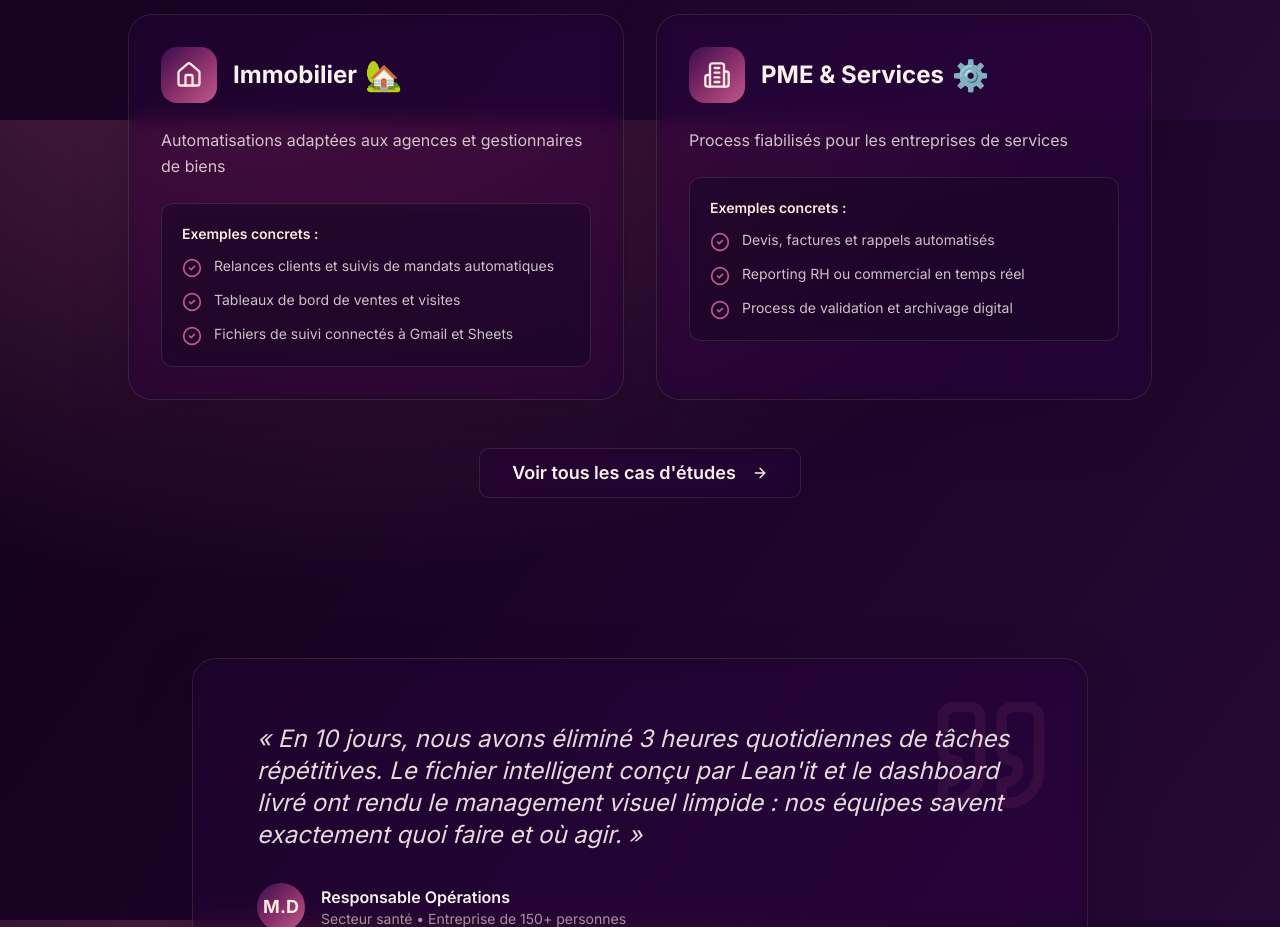
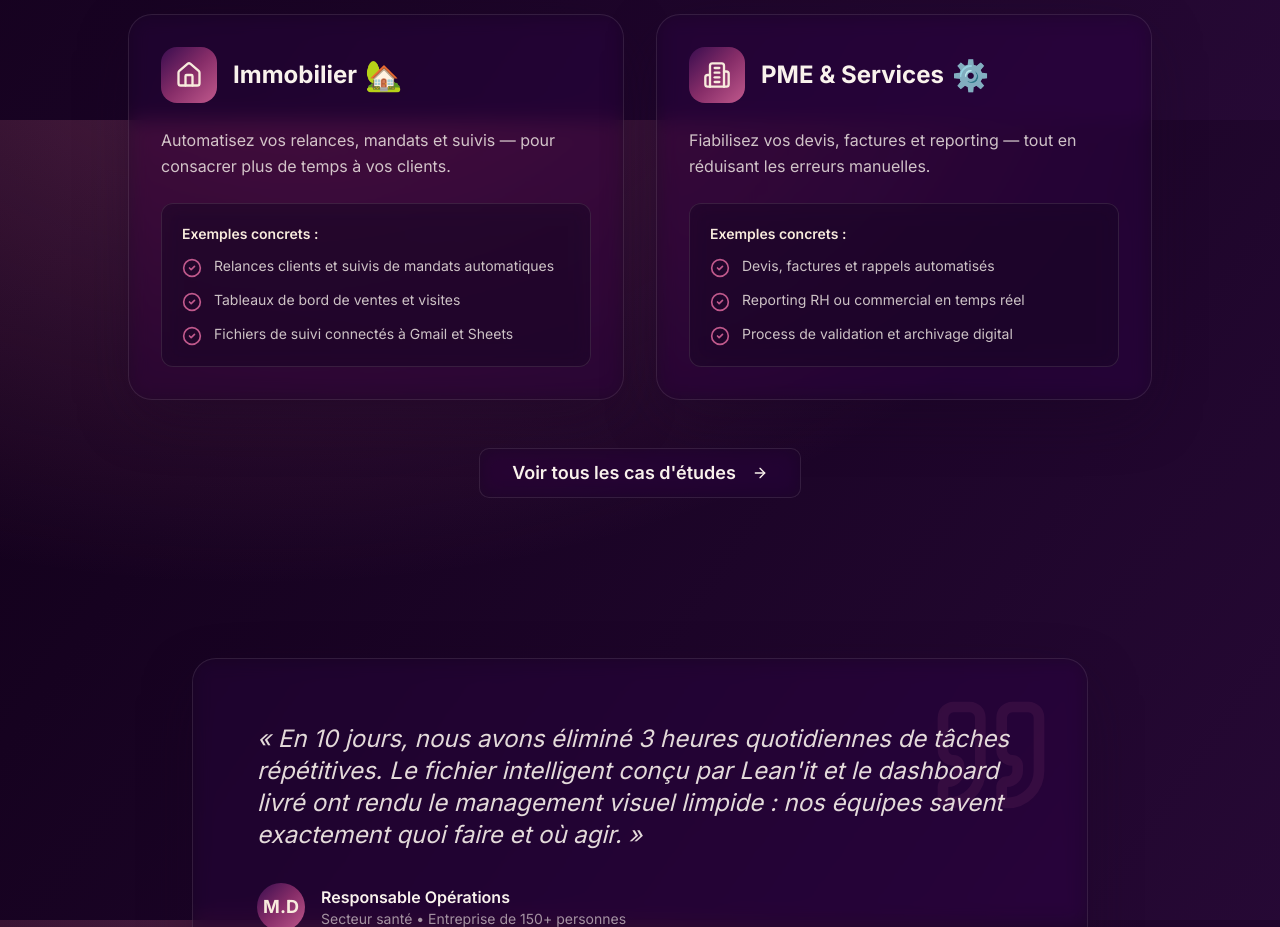
Before and after one commit to feliciafch-svg/leanit-flow, a React (Vite) app: page / in a window 1280 px wide. Shown: the part 3080-4007 px from the top of the page. Built offline with nearby package versions, Linux system fonts and the light colour scheme; the HTML template or start-up script is replaced by a standard one.

Commit message:
Refactor: Improve case usage descriptions

```diff
--- a/src/components/CaseUsage.tsx
+++ b/src/components/CaseUsage.tsx
@@ -8,7 +8,7 @@ const useCases = [
     icon: Home,
     title: "Immobilier",
     emoji: "🏡",
-    description: "Automatisations adaptées aux agences et gestionnaires de biens",
+    description: "Automatisez vos relances, mandats et suivis — pour consacrer plus de temps à vos clients.",
     examples: [
       "Relances clients et suivis de mandats automatiques",
       "Tableaux de bord de ventes et visites",
@@ -19,7 +19,7 @@ const useCases = [
     icon: Building2,
     title: "PME & Services",
     emoji: "⚙️",
-    description: "Process fiabilisés pour les entreprises de services",
+    description: "Fiabilisez vos devis, factures et reporting — tout en réduisant les erreurs manuelles.",
     examples: [
       "Devis, factures et rappels automatisés",
       "Reporting RH ou commercial en temps réel",
```
